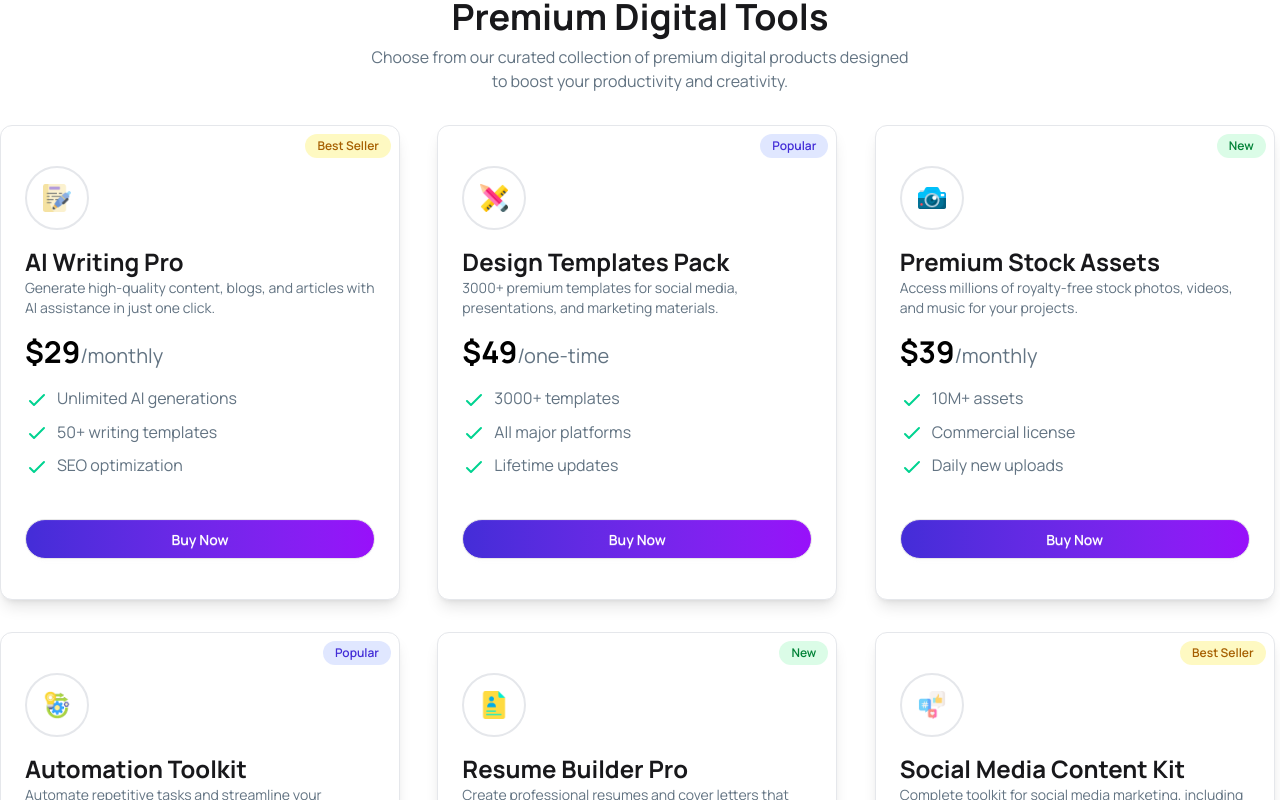
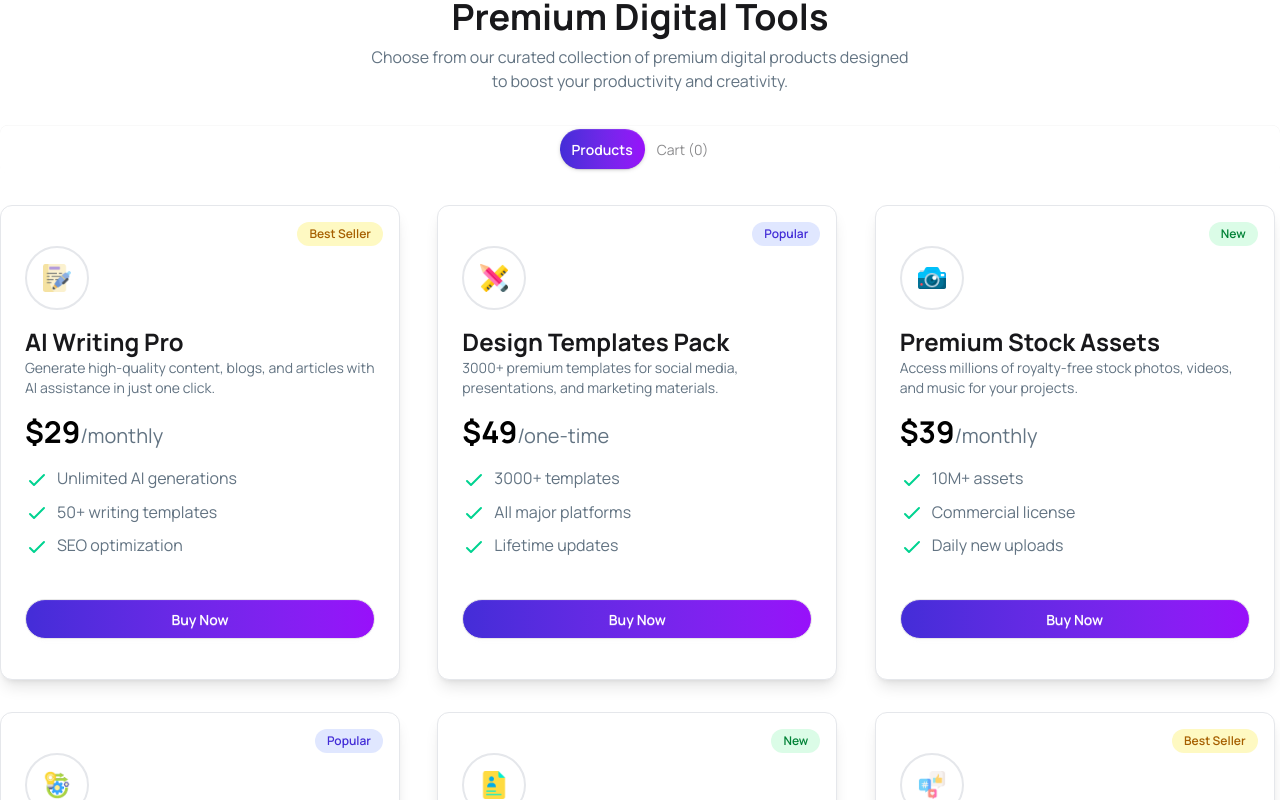
Before and after one commit to Saharier36/Digital-Tools-Shop, a React (Vite) app: page / in a window 1280 px wide. Shown: the part 1120-1920 px from the top of the page. Built offline with nearby package versions, Linux system fonts and the light colour scheme.

Commit message:
added products

```diff
--- a/src/App.jsx
+++ b/src/App.jsx
@@ -1,31 +1,53 @@
-import './App.css'
-import Banner from './components/Banner/Banner'
-import Footer from './components/Footer/Footer'
-import Nav from './components/Nav/Nav'
-import Pricing from './components/Pricing/Pricing'
-import Products from './components/Products/Products'
-import Stats from './components/Stats/Stats'
-import Steps from './components/Steps/Steps'
+import { useState } from "react";
+import "./App.css";
+import Banner from "./components/Banner/Banner";
+import Footer from "./components/Footer/Footer";
+import Nav from "./components/Nav/Nav";
+import Pricing from "./components/Pricing/Pricing";
+import Products from "./components/Products/Products";
+import Stats from "./components/Stats/Stats";
+import Steps from "./components/Steps/Steps";
+import { ToastContainer } from "react-toastify";
 
-const getProducts = async ()=>{
-  const res = await fetch("/public/products.json")
-  return res.json()
-}
-const productsPromise = getProducts()
+const getProducts = async () => {
+  const res = await fetch("/public/products.json");
+  return res.json();
+};
+const productsPromise = getProducts();
 
 function App() {
+  const [cart, setCart] = useState([]);
+
+  const handleAddToCart = (product) => {
+    setCart((cart) => [...cart, product]);
+  };
+
+  const handleRemoveFromCart = (productToRemove) => {
+    setCart((cart) => cart.filter((item) => item.id !== productToRemove.id));
+  };
+
+  const handleClearCart = () => {
+    setCart([]);
+  };
 
   return (
     <>
-    <Nav></Nav>
-    <Banner></Banner>
-    <Stats></Stats>
-    <Products productsPromise={productsPromise}></Products>
-    <Steps></Steps>
-    <Pricing></Pricing>
-    <Footer></Footer>
+      <Nav cart={cart}></Nav>
+      <Banner></Banner>
+      <Stats></Stats>
+      <Products
+        productsPromise={productsPromise}
+        cart={cart}
+        addToCart={handleAddToCart}
+        removeFromCart={handleRemoveFromCart}
+        clearCart={handleClearCart}
+      ></Products>
+      <Steps></Steps>
+      <Pricing></Pricing>
+      <Footer></Footer>
+      <ToastContainer></ToastContainer>
     </>
-  )
+  );
 }
 
-export default App
+export default App;
--- a/src/components/Nav/Nav.jsx
+++ b/src/components/Nav/Nav.jsx
@@ -1,7 +1,7 @@
 import React from "react";
 import { FaArrowRight } from "react-icons/fa";
 
-const Nav = () => {
+const Nav = ({ cart }) => {
   return (
     <div className="sticky top-0 z-50">
       <div className="navbar bg-base-100 shadow-sm">
@@ -72,7 +72,7 @@ const Nav = () => {
           <a className=" btn btn-circle btn-ghost relative cursor-pointer p-2">
             <img src="/src/assets/products/shopping-cart.png" alt="" />
             <span className="absolute -top-1 -right-1 bg-red-500 text-white text-xs w-5 h-5 rounded-full flex items-center justify-center font-bold">
-              0
+              {cart.length}
             </span>
           </a>
           <a className="btn btn-ghost rounded-full">Login</a>
--- /dev/null
+++ b/src/components/Products/Cart.jsx
@@ -0,0 +1,70 @@
+import React from "react";
+import { IoTrashBin } from "react-icons/io5";
+import { toast } from "react-toastify";
+
+const Cart = ({ cart, removeFromCart, clearCart }) => {
+  return (
+    <div className="max-w-7xl mx-auto">
+      <h2 className="text-2xl font-bold mb-4">Your Cart</h2>
+
+      {cart.length === 0 ? (
+        <div className="flex flex-col justify-center items-center gap-2 bg-[#F9FAFC] p-20 mb-2 rounded-xl">
+          <IoTrashBin className="text-6xl text-gray-500" />
+          <p className="text-xl font-semibold">No items in cart</p>
+        </div>
+      ) : (
+        <ul>
+          {cart.map((item, index) => (
+            <div key={index} className="bg-[#F9FAFC] p-4 mb-2 rounded-xl">
+              <div className="flex items-center justify-between">
+                <div className="flex items-center gap-4">
+                  <img
+                    src={item.icon}
+                    className="border-2 border-gray-200 rounded-full p-4 w-16 h-16 flex items-center justify-center"
+                  />
+                  <div>
+                    <h3 className="font-bold">{item.name}</h3>
+                    <p className="text-gray-500">${item.price}</p>
+                  </div>
+                </div>
+                <div>
+                  <button
+                    onClick={() => {
+                      removeFromCart(item);
+                      toast.error("Product removed ❌");
+                    }}
+                    className="btn btn-error btn-ghost"
+                  >
+                    Remove
+                  </button>
+                </div>
+              </div>
+            </div>
+          ))}
+        </ul>
+      )}
+
+      <div className=" flex justify-between text-2xl font-bold mt-4">
+        <p>Total:</p>
+        <p>
+          $
+          {cart.reduce(
+            (total, item) => total + item.price * (item.quantity || 1),
+            0,
+          )}
+        </p>
+      </div>
+      <button
+        onClick={()=> {
+            clearCart();
+            toast.success("Order placed successfully 🎉");
+        }}
+        className="btn btn-block rounded-full bg-linear-to-r from-indigo-700 to-purple-600 text-white mt-4"
+      >
+        Proceed to Checkout
+      </button>
+    </div>
+  );
+};
+
+export default Cart;
--- /dev/null
+++ b/src/components/Products/ProductCard.jsx
@@ -0,0 +1,79 @@
+import React from 'react';
+import { useState } from 'react';
+import { toast } from 'react-toastify';
+
+const tagClass = {
+  "best-seller": "bg-yellow-100 text-yellow-700",
+  popular: "bg-indigo-100 text-indigo-700",
+  new: "bg-green-100 text-green-700",
+};
+
+const ProductCard = ({product, addToCart}) => {
+    const [isBuy, setIsBuy] = useState(false);
+    const handleBuy = () => {
+        setIsBuy(true);
+        addToCart(product);
+        toast.success("Product added to cart 🛒");
+    }
+    return (
+      <div
+        key={product.id}
+        className="relative bg-base-100 shadow-lg rounded-xl py-10 px-6 flex flex-col gap-4 max-w-100 border border-gray-200"
+      >
+        <span
+          className={`absolute top-4 right-4 px-3 py-1 rounded-full text-xs font-semibold ${tagClass[product.tagType]}`}
+        >
+          {product.tag}
+        </span>
+
+        <div className="border-2 border-gray-200 rounded-full p-4 w-16 h-16 flex items-center justify-center">
+          <img src={product.icon} />
+        </div>
+
+        <div>
+          <h2 className="text-2xl font-bold">{product.name}</h2>
+          <p className="text-[#627382] text-sm">{product.description}</p>
+        </div>
+
+        <p className="text-xl text-[#627382]">
+          <span className="font-bold text-3xl text-black">
+            ${product.price}
+          </span>
+          /{product.period}
+        </p>
+
+        <ul className="flex flex-col gap-2 text-[#627382]">
+          {product.features.map((feature, i) => (
+            <li key={i}>
+              <svg
+                xmlns="http://www.w3.org/2000/svg"
+                className="size-6 me-2 inline-block text-success"
+                fill="none"
+                viewBox="0 0 24 24"
+                stroke="currentColor"
+              >
+                <path
+                  strokeLinecap="round"
+                  strokeLinejoin="round"
+                  strokeWidth="2"
+                  d="M5 13l4 4L19 7"
+                />
+              </svg>
+              <span>{feature}</span>
+            </li>
+          ))}
+        </ul>
+
+        <div className="mt-6">
+          <button
+            className="btn btn-block rounded-full bg-linear-to-r from-indigo-700 to-purple-600 text-white"
+            onClick={handleBuy}
+          >
+            {isBuy ? "Added to cart" : "Buy Now"}
+          </button>
+        </div>
+      </div>
+    );
+};
+
+export default ProductCard;
--- a/src/components/Products/Products.jsx
+++ b/src/components/Products/Products.jsx
@@ -1,15 +1,19 @@
 import React from "react";
 import { use } from "react";
+import ProductCard from "./ProductCard";
+import { useState } from "react";
+import Cart from "./Cart";
 
-const tagClass = {
-  "best-seller": "bg-yellow-100 text-yellow-700",
-  popular: "bg-indigo-100 text-indigo-700",
-  new: "bg-green-100 text-green-700",
-};
+const Products = ({
+  productsPromise,
+  cart,
+  addToCart,
+  removeFromCart,
+  clearCart,
+}) => {
+  const products = use(productsPromise);
+  const [activeTab, setActiveTab] = useState("products");
 
-const Products = ({ productsPromise }) => {
-  const products = use(productsPromise);
-  console.log(products);
   return (
     <div className="mx-auto py-16">
       <div className="text-center mb-8">
@@ -22,64 +26,49 @@ const Products = ({ productsPromise }) => {
         </p>
       </div>
 
-      <div className="grid grid-cols-1 md:grid-cols-2 lg:grid-cols-3 gap-8 max-w-7xl mx-auto">
-        {products.map((product) => (
-          <div
-            key={product.id}
-            className="relative bg-base-100 shadow-lg rounded-xl py-10 px-6 flex flex-col gap-4 max-w-100 border border-gray-200"
-          >
-            <span
-              className={`absolute top-2 right-2 px-3 py-1 rounded-full text-xs font-semibold ${tagClass[product.tagType]}`}
-            >
-              {product.tag}
-            </span>
-
-            <div className="border-2 border-gray-200 rounded-full p-4 w-16 h-16 flex items-center justify-center">
-              <img src={product.icon} />
-            </div>
-
-            <div>
-              <h2 className="text-2xl font-bold">{product.name}</h2>
-              <p className="text-[#627382] text-sm">{product.description}</p>
-            </div>
-
-            <p className="text-xl text-[#627382]">
-              <span className="font-bold text-3xl text-black">
-                ${product.price}
-              </span>
-              /{product.period}
-            </p>
-
-            <ul className="flex flex-col gap-2 text-[#627382]">
-              {product.features.map((feature, i) => (
-                <li key={i}>
-                  <svg
-                    xmlns="http://www.w3.org/2000/svg"
-                    className="size-6 me-2 inline-block text-success"
-                    fill="none"
-                    viewBox="0 0 24 24"
-                    stroke="currentColor"
-                  >
-                    <path
-                      strokeLinecap="round"
-                      strokeLinejoin="round"
-                      strokeWidth="2"
-                      d="M5 13l4 4L19 7"
-                    />
-                  </svg>
-                  <span>{feature}</span>
-                </li>
-              ))}
-            </ul>
-
-            <div className="mt-6">
-              <button className="btn btn-block rounded-full bg-linear-to-r from-indigo-700 to-purple-600 text-white">
-                Buy Now
-              </button>
-            </div>
-          </div>
-        ))}
+      <div className="tabs tabs-box justify-center mb-8 bg-transparent">
+        <input
+          type="radio"
+          name="my_tabs_1"
+          className={`tab rounded-full ${
+            activeTab === "products"
+              ? "bg-linear-to-r from-indigo-700 to-purple-600 font-semibold text-white"
+              : ""
+          }`}
+          aria-label="Products"
+          onClick={() => setActiveTab("products")}
+          defaultChecked
+        />
+        <input
+          type="radio"
+          name="my_tabs_1"
+          className={`tab rounded-full ${
+            activeTab === "cart"
+              ? "bg-linear-to-r from-indigo-700 to-purple-600 font-semibold text-white"
+              : ""
+          }`}
+          aria-label={`Cart (${cart.length})`}
+          onClick={() => setActiveTab("cart")}
+        />
       </div>
+      {activeTab === "products" && (
+        <div className="grid grid-cols-1 md:grid-cols-2 lg:grid-cols-3 gap-8 max-w-7xl mx-auto">
+          {products.map((product) => (
+            <ProductCard
+              key={product.id}
+              product={product}
+              addToCart={addToCart}
+            ></ProductCard>
+          ))}
+        </div>
+      )}
+      {activeTab === "cart" && (
+        <Cart
+          cart={cart}
+          removeFromCart={removeFromCart}
+          clearCart={clearCart}
+        ></Cart>
+      )}
     </div>
   );
 };
```
